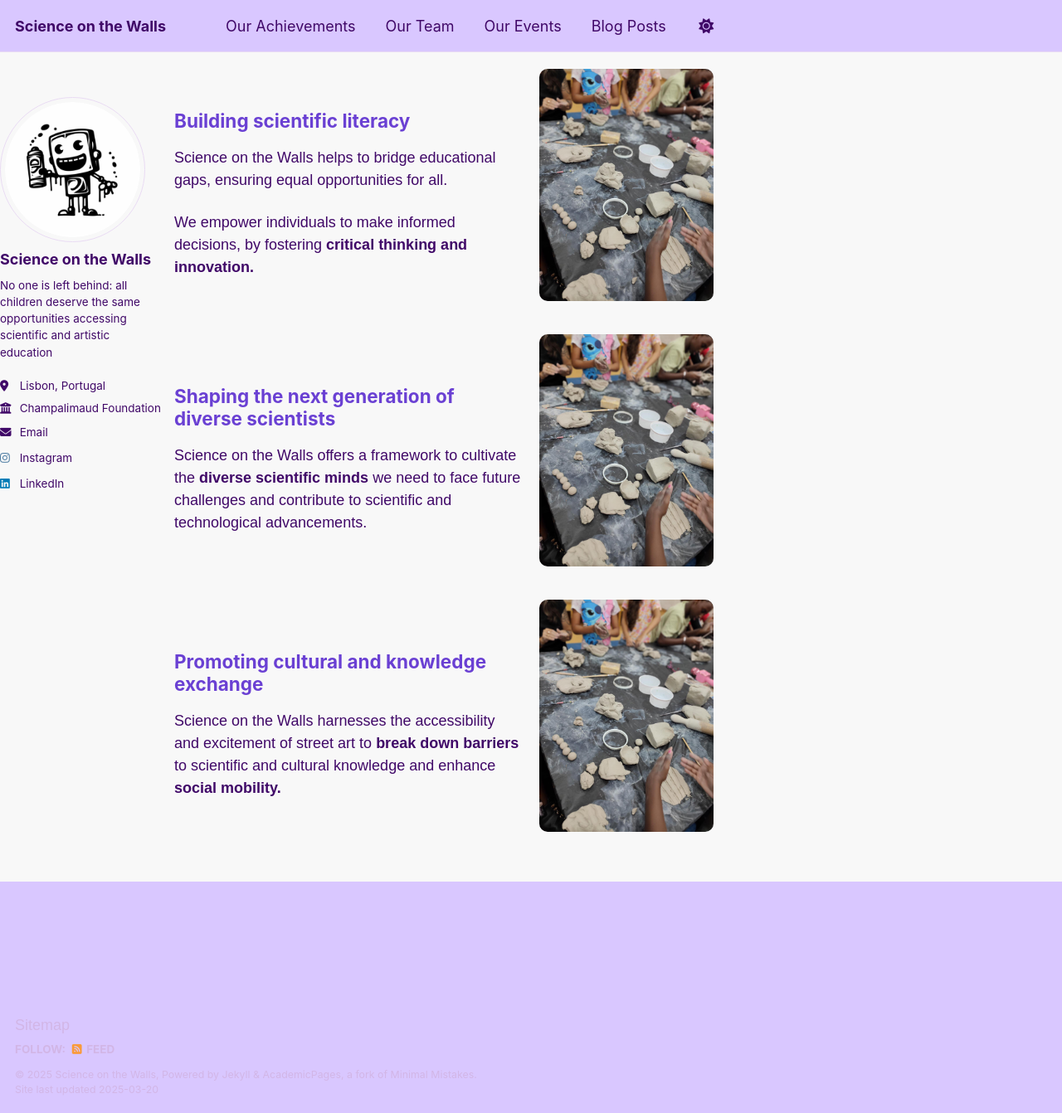
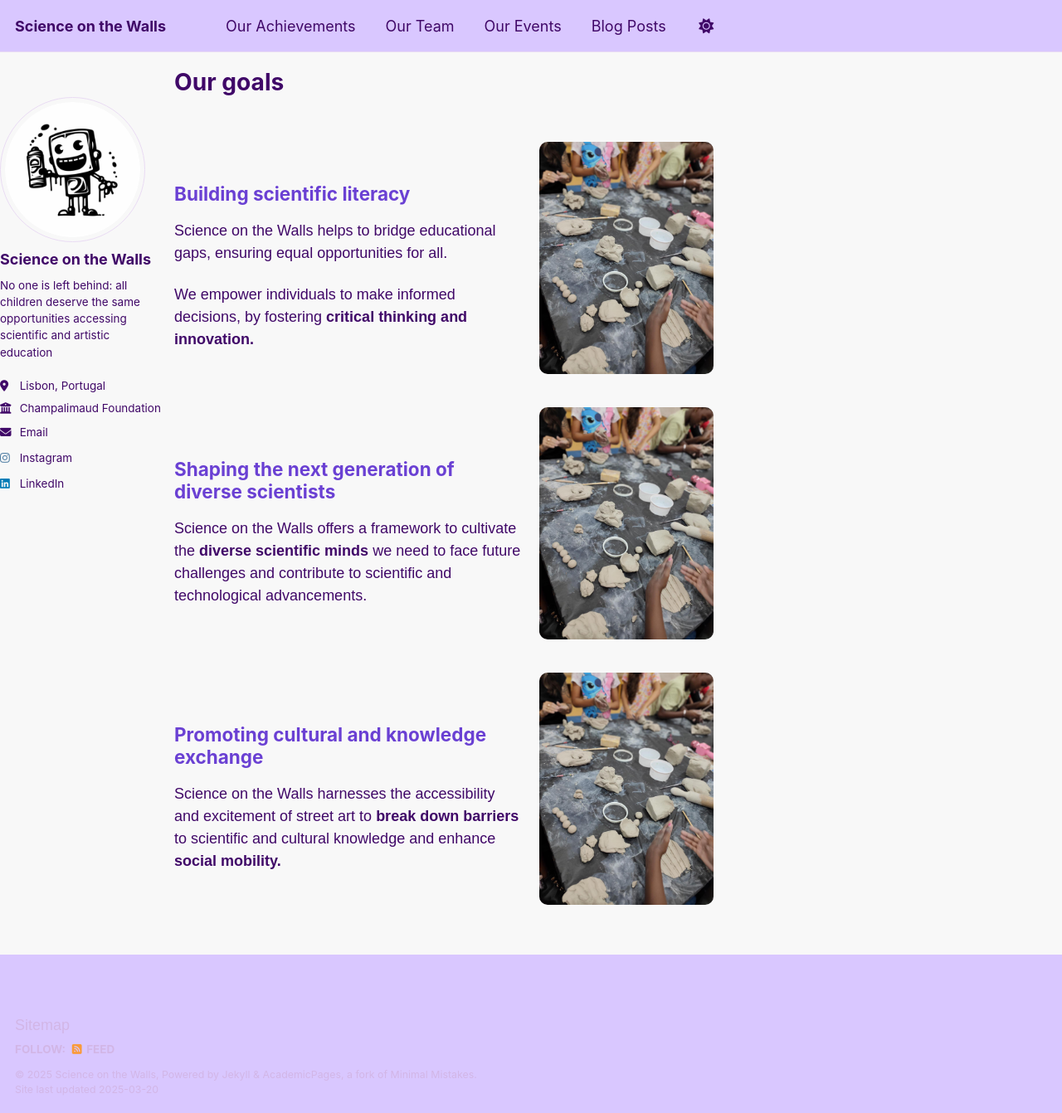
Before and after one commit to scienceonthewalls/scienceonthewalls.github.io, a Jekyll site: the page built from _pages/our_goals.html, in a window 1280 px wide and 1342 px high. Shown: the whole window at 83% size. Built offline with Jekyll 4.4.1, drawn with Linux system fonts in a browser that asks for light colours.

Commit message:
renamed file

```diff
--- a/_pages/test_page.html
+++ b/_pages/our_goals.html
@@ -1,12 +1,13 @@
 ---
 layout: default_with_sidebar
 <!-- compress_html: false -->
-permalink: /test_page/
-title: "Test Page not in menu"
+permalink: /ambition/
+title: "Our goals"
 author_profile: true
 redirect_from:
-  - "/testp/"
-  - "/testp.html"
+  - "/our_goals/"
+  - "/ambition.html"
+  - "/our_goals.html"
 ---
 
 <!DOCTYPE html>
@@ -66,6 +67,11 @@ redirect_from:
     <div class="container">
         <div class="section">
             <div class="text">
+                <h1>Our goals</h1>
+            </div>
+        </div>
+        <div class="section">
+            <div class="text">
                 <h2>Building scientific literacy</h2>
                 <p>Science on the Walls helps to bridge educational gaps, ensuring equal opportunities for all.</p>
                 <p>We empower individuals to make informed decisions, by fostering <strong>critical thinking and innovation.</strong></p>
```
